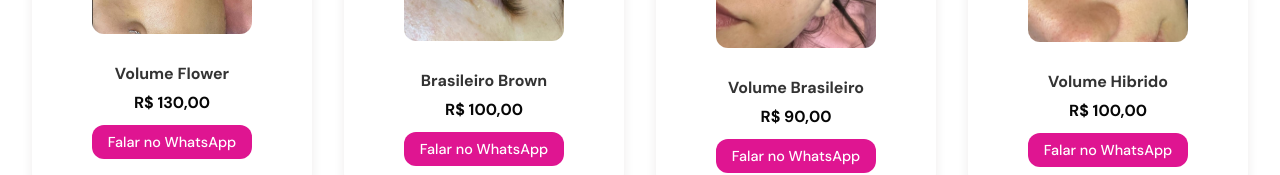
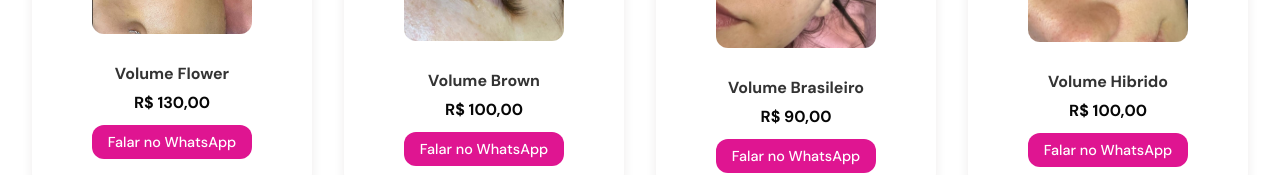
Before and after one commit to Jonathanfullstack/Estetica-julia2, a Next.js app: page / in a window 1280 px wide. Shown: the part 3520-3695 px from the top of the page. Built offline with nearby package versions, Linux system fonts and the light colour scheme.

Commit message:
Update index.tsx

```diff
--- a/src/components/catalogo/index.tsx
+++ b/src/components/catalogo/index.tsx
@@ -7,7 +7,7 @@ import { CatalogContainer, Card, WhatsAppButton } from "./styles";
 export function Catalog() {
   const items = [
     { title: "Volume Flower", price: "R$ 130,00", image: flower },
-    { title: "Brasileiro Brown", price: "R$ 100,00", image: brown },
+    { title: "Volume Brown", price: "R$ 100,00", image: brown },
     { title: "Volume Brasileiro", price: "R$ 90,00", image: Brasileiro },
     { title: "Volume Hibrido", price: "R$ 100,00", image: hibrido },
   ];
```
